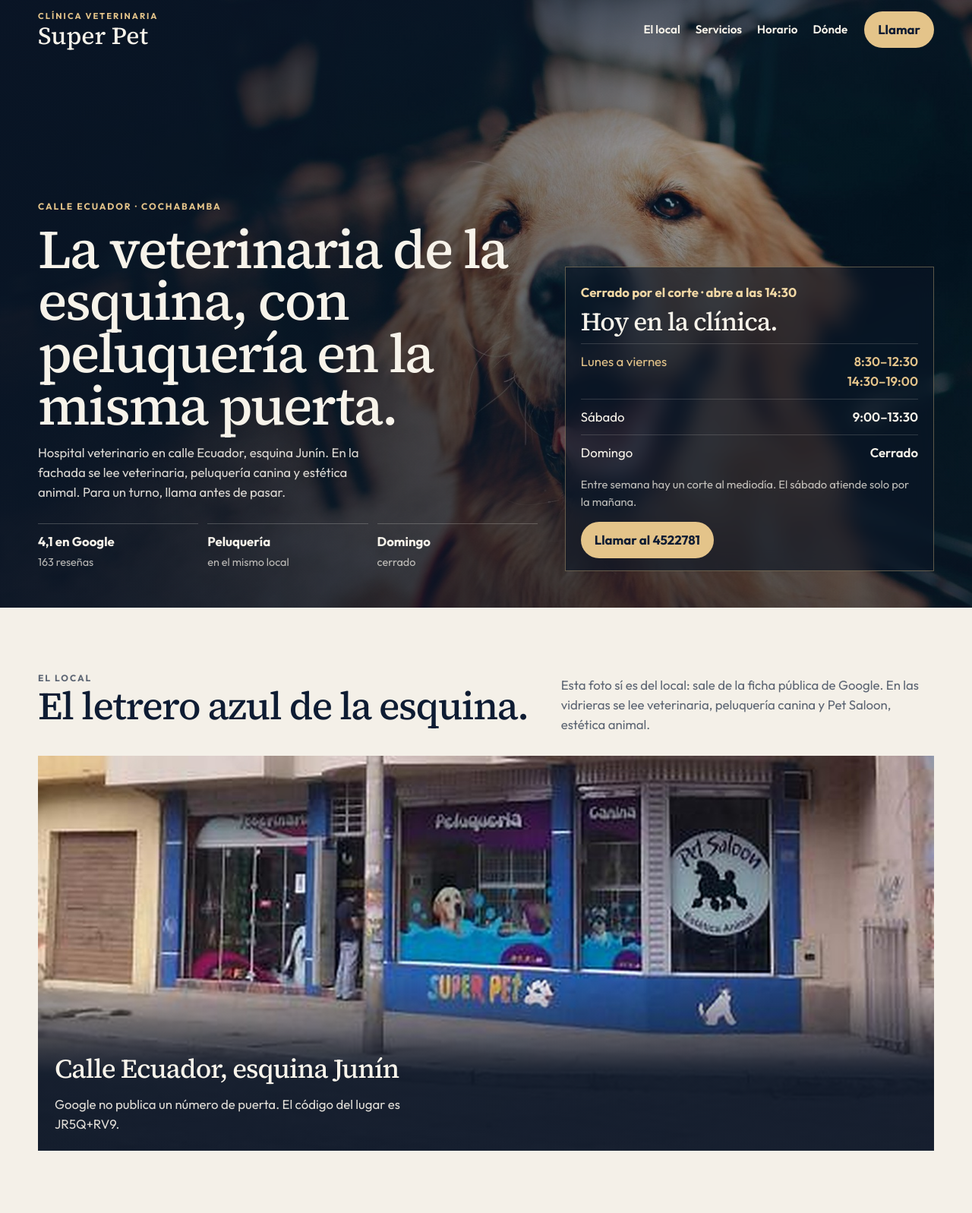
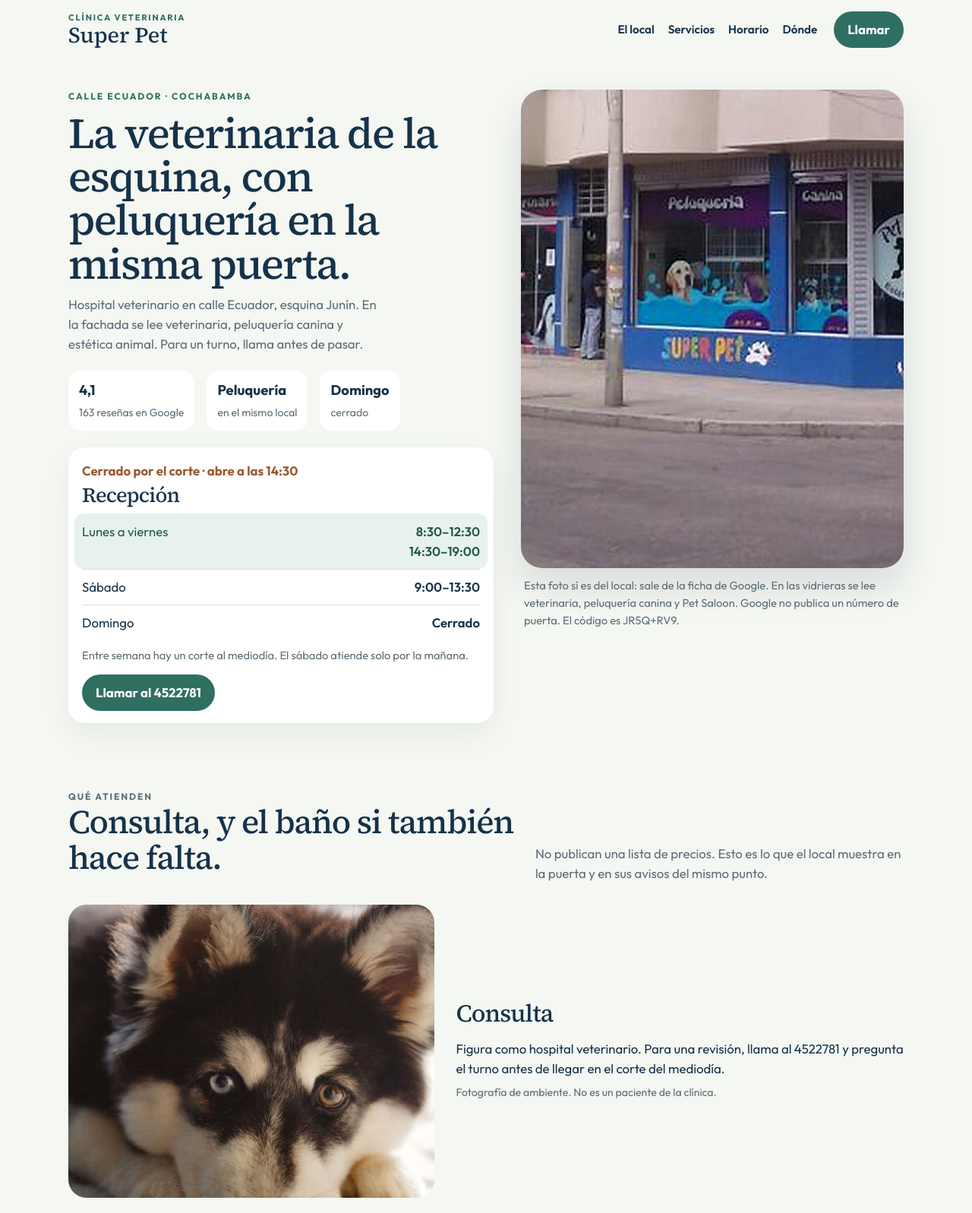
Before and after one commit to IsmaDavidAA/clinica-super-pet, a plain HTML site: page index.html in a window 1280 px wide. Shown: the top 1597 px of the page at 76% size. Drawn offline with Linux system fonts and the light colour scheme.

Commit message:
Pasar la clínica a una recepción clara con la fachada real enmarcada.
Co-authored-by: Cursor <cursoragent@cursor.com>

```diff
--- a/index.html
+++ b/index.html
@@ -5,7 +5,7 @@
   <meta name="viewport" content="width=device-width, initial-scale=1">
   <title>Clínica Veterinaria Super Pet | Cochabamba</title>
   <meta name="description" content="Clínica Veterinaria Super Pet, hospital veterinario en la calle Ecuador, esquina Junín, Cochabamba. Consulta, peluquería canina y estética. Lunes a viernes de 8:30 a 12:30 y de 14:30 a 19:00. Sábado por la mañana. Teléfono 4522781.">
-  <meta name="theme-color" content="#0e1c33">
+  <meta name="theme-color" content="#f7f4ee">
   <link rel="canonical" href="https://ismadavidaa.github.io/clinica-super-pet/">
   <link rel="icon" href="favicon.svg" type="image/svg+xml">
   <meta property="og:title" content="Clínica Veterinaria Super Pet | Cochabamba">
@@ -93,22 +93,19 @@
 
   <main id="contenido">
     <section class="hero" id="inicio">
-      <img class="hero-photo" src="assets/hero.jpg" alt="Perro en un interior, fotografía de ambiente">
-      <div class="hero-shade" aria-hidden="true"></div>
       <div class="wrap hero-grid">
         <div>
           <p class="eyebrow">Calle Ecuador · Cochabamba</p>
           <h1>La veterinaria de la esquina, con peluquería en la misma puerta.</h1>
           <p class="lead">Hospital veterinario en calle Ecuador, esquina Junín. En la fachada se lee veterinaria, peluquería canina y estética animal. Para un turno, llama antes de pasar.</p>
           <ul class="facts">
-            <li><strong>4,1 en Google</strong><span>163 reseñas</span></li>
+            <li><strong>4,1</strong><span>163 reseñas en Google</span></li>
             <li><strong>Peluquería</strong><span>en el mismo local</span></li>
             <li><strong>Domingo</strong><span>cerrado</span></li>
           </ul>
-        </div>
-        <aside class="board" aria-label="Horario de hoy">
+          <aside class="reception" aria-label="Horario de hoy">
             <p class="board-status" data-status>Consultando el horario…</p>
-          <h2>Hoy en la clínica.</h2>
+            <h2>Recepción</h2>
             <ul class="hours">
               <li data-days="1,2,3,4,5">
                 <span>Lunes a viernes</span>
@@ -127,28 +124,14 @@
             <a class="btn btn-sand" href="tel:+59144522781">Llamar al 4522781</a>
           </aside>
         </div>
-    </section>
-
-    <section id="local">
-      <div class="wrap">
-        <div class="section-head">
-          <div>
-            <p class="eyebrow">El local</p>
-            <h2>El letrero azul de la esquina.</h2>
-          </div>
-          <p>Esta foto sí es del local: sale de la ficha pública de Google. En las vidrieras se lee veterinaria, peluquería canina y Pet Saloon, estética animal.</p>
-        </div>
-        <article class="facade">
+        <figure class="portrait" id="local">
           <img src="assets/fachada.jpg" alt="Fachada de Clínica Veterinaria Super Pet, con el letrero de peluquería canina">
-          <div class="facade-copy">
-            <h3>Calle Ecuador, esquina Junín</h3>
-            <p>Google no publica un número de puerta. El código del lugar es JR5Q+RV9.</p>
-          </div>
-        </article>
+          <figcaption>Esta foto sí es del local: sale de la ficha de Google. En las vidrieras se lee veterinaria, peluquería canina y Pet Saloon. Google no publica un número de puerta. El código es JR5Q+RV9.</figcaption>
+        </figure>
       </div>
     </section>
 
-    <section class="services" id="servicios">
+    <section class="care" id="servicios">
       <div class="wrap">
         <div class="section-head">
           <div>
@@ -157,28 +140,26 @@
           </div>
           <p>No publican una lista de precios. Esto es lo que el local muestra en la puerta y en sus avisos del mismo punto.</p>
         </div>
-        <div class="cards">
-          <article class="card">
+        <article class="split">
           <img src="assets/consulta.jpg" alt="Perro recostado, fotografía de ambiente">
-            <div class="card-copy">
+          <div>
             <h3>Consulta</h3>
             <p>Figura como hospital veterinario. Para una revisión, llama al 4522781 y pregunta el turno antes de llegar en el corte del mediodía.</p>
+            <p class="caption">Fotografía de ambiente. No es un paciente de la clínica.</p>
           </div>
         </article>
-          <article class="card card-plain">
-            <div class="card-copy">
+        <article class="note">
           <h3>Cirugía y estudios</h3>
           <p>En avisos del mismo local hablan de cirugía, laboratorio clínico y ecografía. Lo que corresponda a tu mascota se confirma por teléfono.</p>
+        </article>
+        <article class="split split-flip">
+          <img src="assets/peluqueria.jpg" alt="Corte de pelo canino, fotografía de ambiente">
+          <div>
+            <h3>Peluquería canina</h3>
+            <p>Está pintada en la vidriera, junto a la estética animal. El corte y el baño se preguntan en el local: no hay una carta publicada.</p>
+            <p class="caption">Fotografía de ambiente. No es la peluquería del local.</p>
           </div>
         </article>
-          <article class="card">
-            <img src="assets/peluqueria.jpg" alt="Corte de pelo canino, fotografía de ambiente">
-            <div class="card-copy">
-              <h3>Peluquería canina</h3>
-              <p>Está pintada en la vidriera, junto a la estética animal. El corte y el baño se preguntan en el local: no hay una carta publicada.</p>
-            </div>
-          </article>
-        </div>
       </div>
     </section>
 
--- a/styles.css
+++ b/styles.css
@@ -1,14 +1,14 @@
 :root {
-  --ink: #0e1c33;
-  --deep: #0a1526;
-  --paper: #f4f0e8;
-  --card: #fbf8f3;
-  --line: #e3ddd2;
-  --sand: #e4c48a;
-  --sand-deep: #c9a56a;
-  --muted: #5c6573;
-  --cream: #f7f3ea;
-  --max: 1180px;
+  --ink: #16324a;
+  --deep: #0e2438;
+  --paper: #f4f7f2;
+  --card: #ffffff;
+  --line: #d5e0d8;
+  --teal: #2f6f62;
+  --teal-deep: #24574d;
+  --sand: #e7c98a;
+  --muted: #5d6e78;
+  --max: 1100px;
 }
 
 * { box-sizing: border-box; }
@@ -44,58 +44,39 @@ button { font: inherit; }
   position: fixed;
   inset: 0 0 auto 0;
   z-index: 30;
-  color: var(--cream);
+  background: rgba(244, 247, 242, 0.94);
+  color: var(--ink);
+  backdrop-filter: blur(12px);
 }
-.top.is-solid {
-  background: rgba(14, 28, 51, 0.94);
-  backdrop-filter: blur(14px);
-}
+.top.is-solid { box-shadow: 0 1px 0 var(--line); }
 
-.header-inner {
-  display: flex;
-  align-items: center;
-  gap: 22px;
-  min-height: 78px;
-}
-
-.brand {
-  margin-right: auto;
-  color: inherit;
-  text-decoration: none;
-}
+.header-inner { display: flex; align-items: center; gap: 22px; min-height: 78px; }
+.brand { margin-right: auto; color: inherit; text-decoration: none; }
 .brand-kicker {
   display: block;
-  color: var(--sand);
+  color: var(--teal);
   font-size: 0.7rem;
   font-weight: 700;
-  letter-spacing: 0.18em;
+  letter-spacing: 0.16em;
   text-transform: uppercase;
 }
 .brand-name {
   font-family: "Source Serif 4", serif;
-  font-size: 2rem;
+  font-size: 1.8rem;
   line-height: 1;
 }
-
-.nav { display: flex; gap: 20px; }
-.nav a {
-  color: inherit;
-  text-decoration: none;
-  font-weight: 600;
-  font-size: 0.95rem;
-}
-.nav a:hover { color: var(--sand); }
-
+.nav { display: flex; gap: 18px; }
+.nav a { color: inherit; text-decoration: none; font-weight: 600; font-size: 0.95rem; }
+.nav a:hover { color: var(--teal); }
 .nav-toggle {
   display: none;
-  border: 1px solid rgba(247, 243, 234, 0.35);
-  background: transparent;
+  border: 1px solid var(--line);
+  background: white;
   color: inherit;
   border-radius: 999px;
   padding: 8px 14px;
   font-weight: 700;
 }
-
 .btn {
   display: inline-flex;
   align-items: center;
@@ -108,45 +89,19 @@ button { font: inherit; }
   font-weight: 700;
   cursor: pointer;
 }
-.btn-sand { background: var(--sand); color: var(--ink); }
-.btn-sand:hover { background: var(--sand-deep); }
+.btn-sand { background: var(--teal); color: white; }
+.btn-sand:hover { background: var(--teal-deep); }
 
-.hero {
-  position: relative;
-  min-height: 100svh;
-  color: var(--cream);
-  display: flex;
-  align-items: flex-end;
-  overflow: hidden;
+.hero { padding: 118px 0 24px; }
+.hero-grid {
+  display: grid;
+  grid-template-columns: 1fr 0.9fr;
+  gap: 36px;
+  align-items: start;
 }
-.hero-photo {
-  position: absolute;
-  inset: 0;
-  width: 100%;
-  height: 100%;
-  object-fit: cover;
-  object-position: 62% center;
-}
-.hero-shade {
-  position: absolute;
-  inset: 0;
-  background:
-    linear-gradient(90deg, rgba(10, 21, 38, 0.88) 0%, rgba(10, 21, 38, 0.55) 48%, rgba(10, 21, 38, 0.18) 100%),
-    linear-gradient(180deg, rgba(10, 21, 38, 0.55), transparent 24%, rgba(10, 21, 38, 0.45));
-}
-.hero-grid {
-  position: relative;
-  z-index: 1;
-  display: grid;
-  grid-template-columns: 1.15fr 0.85fr;
-  gap: 36px;
-  align-items: end;
-  padding: 130px 0 48px;
-}
-
 .eyebrow {
-  margin: 0 0 12px;
-  color: var(--sand);
+  margin: 0 0 10px;
+  color: var(--teal);
   font-size: 0.75rem;
   font-weight: 700;
   letter-spacing: 0.16em;
@@ -158,159 +113,103 @@ h1, h2, h3 {
   letter-spacing: -0.03em;
   margin-top: 0;
 }
-h1 {
-  margin: 0 0 14px;
-  font-size: clamp(3.1rem, 5.6vw, 5.2rem);
-  line-height: 0.96;
-}
-h2 {
-  margin: 0 0 12px;
-  font-size: clamp(2.2rem, 4vw, 3.4rem);
-  line-height: 1.02;
-}
-.lead { margin: 0; max-width: 40ch; color: rgba(247, 243, 234, 0.88); }
-.intro, .section-head p { color: var(--muted); }
+h1 { margin: 0 0 12px; font-size: clamp(2.6rem, 4.4vw, 4rem); line-height: 1.02; }
+h2 { margin: 0 0 10px; font-size: clamp(2rem, 3.4vw, 2.8rem); line-height: 1.08; }
+.lead, .intro, .section-head p, .caption { color: var(--muted); }
+.lead { margin: 0; max-width: 38ch; }
 
 .facts {
-  display: grid;
-  grid-template-columns: repeat(3, 1fr);
-  gap: 12px;
+  display: flex;
+  gap: 16px;
   list-style: none;
-  margin: 28px 0 0;
+  margin: 22px 0 0;
   padding: 0;
 }
-.facts li { border-top: 1px solid rgba(247, 243, 234, 0.22); padding-top: 10px; }
-.facts strong { display: block; }
-.facts span { color: rgba(247, 243, 234, 0.72); font-size: 0.9rem; }
+.facts li { background: white; border-radius: 16px; padding: 12px 14px; min-width: 0; }
+.facts strong { display: block; font-size: 1.15rem; }
+.facts span { color: var(--muted); font-size: 0.88rem; }
 
-.board {
-  background: rgba(10, 21, 38, 0.62);
-  border: 1px solid rgba(228, 196, 138, 0.38);
-  backdrop-filter: blur(12px);
-  padding: 20px 20px 16px;
+.reception {
+  margin-top: 22px;
+  background: white;
+  border-radius: 22px;
+  padding: 18px 18px 16px;
+  box-shadow: 0 16px 40px rgba(14, 36, 56, 0.06);
 }
-.board-status {
-  margin: 0 0 8px;
-  color: var(--sand);
-  font-weight: 700;
-}
-.board-status[data-open="false"] { color: #f0d7a4; }
-.board h2 { font-size: 2.1rem; }
+.reception h2 { font-size: 1.7rem; }
+.board-status { margin: 0 0 4px; color: var(--teal); font-weight: 700; }
+.board-status[data-open="false"] { color: #9a5b32; }
 .hours { list-style: none; margin: 0; padding: 0; }
 .hours li {
   display: flex;
   justify-content: space-between;
   gap: 16px;
   padding: 10px 0;
-  border-top: 1px solid rgba(247, 243, 234, 0.16);
+  border-top: 1px solid var(--line);
 }
 .hours strong { text-align: right; font-weight: 600; }
+.hours .is-today { background: #e7f2ee; margin: 0 -10px; padding: 10px; border-radius: 12px; border-top-color: transparent; }
 .hours .is-today span,
-.hours .is-today strong { color: var(--sand); }
-.board-note {
-  margin: 8px 0 14px;
-  color: rgba(247, 243, 234, 0.75);
-  font-size: 0.92rem;
+.hours .is-today strong { color: var(--teal-deep); }
+.board-note { margin: 8px 0 14px; color: var(--muted); font-size: 0.92rem; }
+
+#local { scroll-margin-top: 110px; }
+.portrait { margin: 0; }
+.portrait img {
+  width: 100%;
+  border-radius: 28px;
+  aspect-ratio: 4 / 5;
+  object-fit: cover;
+  object-position: center 42%;
+  box-shadow: 0 24px 50px rgba(14, 36, 56, 0.12);
 }
+.portrait figcaption { margin: 12px 4px 0; color: var(--muted); font-size: 0.92rem; }
 
-section { padding: 84px 0; scroll-margin-top: 110px; }
-.hero { padding: 0; }
-
+section { padding: 64px 0; scroll-margin-top: 100px; }
 .section-head {
   display: grid;
-  grid-template-columns: 1.15fr 0.85fr;
-  gap: 24px;
+  grid-template-columns: 1.1fr 0.9fr;
+  gap: 22px;
   align-items: end;
   margin-bottom: 28px;
 }
 .section-head p { margin: 0; }
 
-.facade {
-  position: relative;
-  min-height: 520px;
-  overflow: hidden;
-  color: var(--cream);
+.split {
+  display: grid;
+  grid-template-columns: 0.9fr 1.1fr;
+  gap: 28px;
+  align-items: center;
+  margin-bottom: 22px;
 }
-.facade img {
-  position: absolute;
-  inset: 0;
-  width: 100%;
-  height: 100%;
-  object-fit: cover;
-  object-position: center 42%;
+.split img { width: 100%; border-radius: 24px; aspect-ratio: 5 / 4; object-fit: cover; }
+.split-flip { grid-template-columns: 1.1fr 0.9fr; }
+.split-flip img { order: 2; }
+.split h3 { font-size: 2rem; margin-bottom: 8px; }
+.split p { margin: 0 0 8px; }
+.caption { font-size: 0.88rem; }
+
+.note {
+  background: var(--deep);
+  color: #f7f4ee;
+  border-radius: 24px;
+  padding: 28px;
+  margin-bottom: 22px;
 }
-.facade-copy {
-  position: absolute;
-  inset: auto 0 0 0;
-  padding: 90px 22px 22px;
-  background: linear-gradient(transparent, rgba(10, 21, 38, 0.9) 55%);
-}
-.facade h3 { font-size: 2.2rem; margin-bottom: 6px; }
-.facade p { margin: 0; max-width: 42ch; color: rgba(247, 243, 234, 0.9); }
+.note h3 { color: var(--sand); font-size: 1.8rem; }
+.note p { margin: 0; max-width: 62ch; }
 
-.cards {
-  display: grid;
-  grid-template-columns: repeat(3, 1fr);
-  gap: 14px;
-}
-.card {
-  position: relative;
-  min-height: 460px;
-  overflow: hidden;
-  color: var(--cream);
-  background: var(--deep);
-}
-.card img {
-  position: absolute;
-  inset: 0;
-  width: 100%;
-  height: 100%;
-  object-fit: cover;
-}
-.card-copy {
-  position: absolute;
-  inset: auto 0 0 0;
-  padding: 110px 18px 18px;
-  background: linear-gradient(transparent, rgba(10, 21, 38, 0.94) 46%);
-}
-.card-plain {
-  display: flex;
-  align-items: flex-end;
-  background:
-    radial-gradient(circle at 20% 0%, rgba(228, 196, 138, 0.22), transparent 42%),
-    var(--deep);
-}
-.card-plain .card-copy {
-  position: static;
-  background: none;
-  padding: 28px 22px;
-}
-.card h3 { font-size: 2.15rem; margin-bottom: 6px; }
-.card p { margin: 0; color: rgba(247, 243, 234, 0.9); }
-
-.hours-band { background: var(--deep); color: var(--cream); }
+.hours-band { background: white; }
 .hours-grid, .visit-grid {
   display: grid;
   grid-template-columns: 0.9fr 1.1fr;
-  gap: 32px;
+  gap: 28px;
   align-items: start;
 }
-.hours-band .intro { color: rgba(247, 243, 234, 0.78); }
-.hours-band .eyebrow { color: var(--sand); }
-.steps {
-  list-style: none;
-  margin: 0;
-  padding: 0;
-  display: grid;
-  gap: 12px;
-}
-.steps li {
-  background: rgba(247, 243, 234, 0.06);
-  border: 1px solid rgba(247, 243, 234, 0.12);
-  padding: 16px 18px;
-}
+.steps { list-style: none; margin: 0; padding: 0; display: grid; gap: 12px; }
+.steps li { background: var(--paper); border-radius: 16px; padding: 16px 18px; }
 .steps strong { display: block; }
-.steps span { color: rgba(247, 243, 234, 0.75); }
+.steps span { color: var(--muted); }
 
 .contact { list-style: none; margin: 18px 0 0; padding: 0; }
 .contact a {
@@ -322,30 +221,13 @@ section { padding: 84px 0; scroll-margin-top: 110px; }
   border-top: 1px solid var(--line);
 }
 .contact span { font-weight: 500; color: var(--muted); }
-.map { width: 100%; min-height: 420px; border: 0; background: #d9e0ea; }
+.map { width: 100%; min-height: 380px; border: 0; border-radius: 24px; background: #d9e4dc; }
 
-.footer {
-  background: #08101c;
-  color: rgba(247, 243, 234, 0.74);
-  padding: 36px 0 28px;
-}
-.footer-grid {
-  display: grid;
-  grid-template-columns: 1.1fr 1.2fr auto;
-  gap: 18px;
-}
-.footer-name {
-  margin: 0 0 6px;
-  color: white;
-  font-family: "Source Serif 4", serif;
-  font-size: 1.6rem;
-}
+.footer { background: var(--deep); color: rgba(247, 244, 238, 0.78); padding: 36px 0 28px; }
+.footer-grid { display: grid; grid-template-columns: 1.1fr 1.2fr auto; gap: 18px; }
+.footer-name { margin: 0 0 6px; color: white; font-family: "Source Serif 4", serif; font-size: 1.6rem; }
 .footer a { color: var(--sand); }
-.legal {
-  margin: 22px auto 0;
-  color: rgba(247, 243, 234, 0.55);
-  font-size: 0.9rem;
-}
+.legal { margin: 22px auto 0; color: rgba(247, 244, 238, 0.55); font-size: 0.9rem; }
 
 .call-float {
   display: none;
@@ -357,21 +239,21 @@ section { padding: 84px 0; scroll-margin-top: 110px; }
   height: 58px;
   padding: 0 16px;
   border-radius: 999px;
-  background: var(--sand);
-  color: var(--ink);
+  background: var(--teal);
+  color: white;
   place-items: center;
   text-decoration: none;
   font-weight: 700;
-  box-shadow: 0 12px 28px rgba(10, 21, 38, 0.28);
+  box-shadow: 0 12px 28px rgba(14, 36, 56, 0.2);
 }
 
-:focus-visible { outline: 3px solid rgba(228, 196, 138, 0.7); outline-offset: 3px; }
+:focus-visible { outline: 3px solid rgba(47, 111, 98, 0.45); outline-offset: 3px; }
 
 @media (max-width: 980px) {
-  .hero-grid, .section-head, .cards, .hours-grid, .visit-grid, .footer-grid {
-    grid-template-columns: 1fr;
-  }
-  .facts { grid-template-columns: 1fr; }
+  .hero-grid, .section-head, .split, .split-flip, .hours-grid, .visit-grid, .footer-grid { grid-template-columns: 1fr; }
+  .split-flip img { order: 0; }
+  .facts { flex-direction: column; }
+  .portrait img { aspect-ratio: 16 / 10; }
 }
 
 @media (max-width: 860px) {
@@ -384,21 +266,20 @@ section { padding: 84px 0; scroll-margin-top: 110px; }
     left: 0;
     right: 0;
     top: 100%;
-    background: #0a1526;
+    background: #f4f7f2;
     padding: 8px 20px 16px;
     flex-direction: column;
+    border-bottom: 1px solid var(--line);
   }
   .nav.is-open { display: flex; }
-  .nav a { padding: 14px 0; border-top: 1px solid rgba(247, 243, 234, 0.12); }
+  .nav a { padding: 14px 0; border-top: 1px solid var(--line); }
   .call-float.is-visible { display: grid; }
   .footer { padding-bottom: 96px; }
 }
 
 @media (max-width: 640px) {
   .wrap { width: min(var(--max), calc(100% - 28px)); }
-  .hero-grid { padding: 118px 0 28px; }
-  section { padding: 56px 0; }
-  .card, .facade { min-height: 360px; }
+  section { padding: 48px 0; }
 }
 
 @media (prefers-reduced-motion: reduce) { html { scroll-behavior: auto; } }
```
Lines whose indentation alone changed are shown as unchanged.
